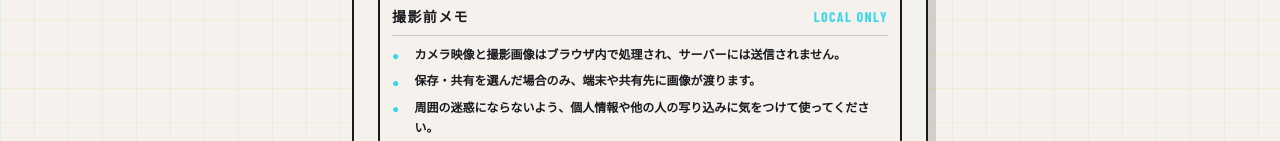
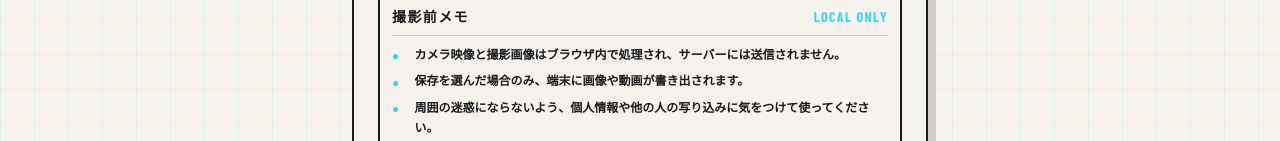
Before and after one commit to theta-prog/Lyric-Lens, a React (Vite) app: page / in a window 1280 px wide. Shown: the part 659-800 px from the top of the page. Built offline with nearby package versions, Linux system fonts and the light colour scheme; no server answers; a web font is replaced by a local one.

Commit message:
docs: update README and TokenSetup notes for clarity on usage and saving images

```diff
--- a/src/components/TokenSetup.tsx
+++ b/src/components/TokenSetup.tsx
@@ -49,7 +49,7 @@ const PRESET_SONGS: readonly PresetSong[] = [
 
 const BEFORE_SHOOTING_NOTES = [
   'カメラ映像と撮影画像はブラウザ内で処理され、サーバーには送信されません。',
-  '保存・共有を選んだ場合のみ、端末や共有先に画像が渡ります。',
+  '保存を選んだ場合のみ、端末に画像や動画が書き出されます。',
   '周囲の迷惑にならないよう、個人情報や他の人の写り込みに気をつけて使ってください。',
 ] as const
 
```
Also changed, not shown: 1 other file (tests, documents, lock files or other folders).
